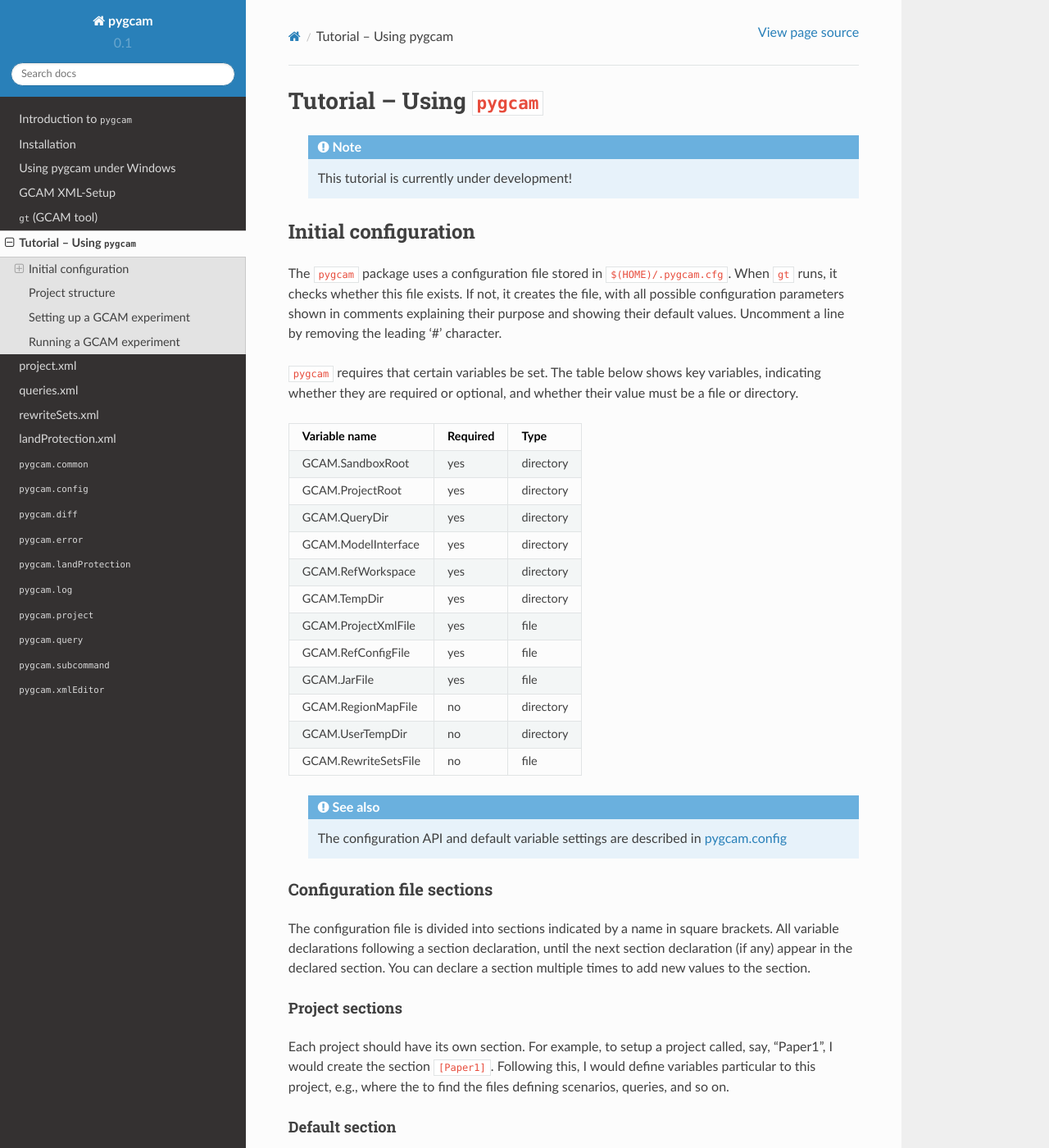
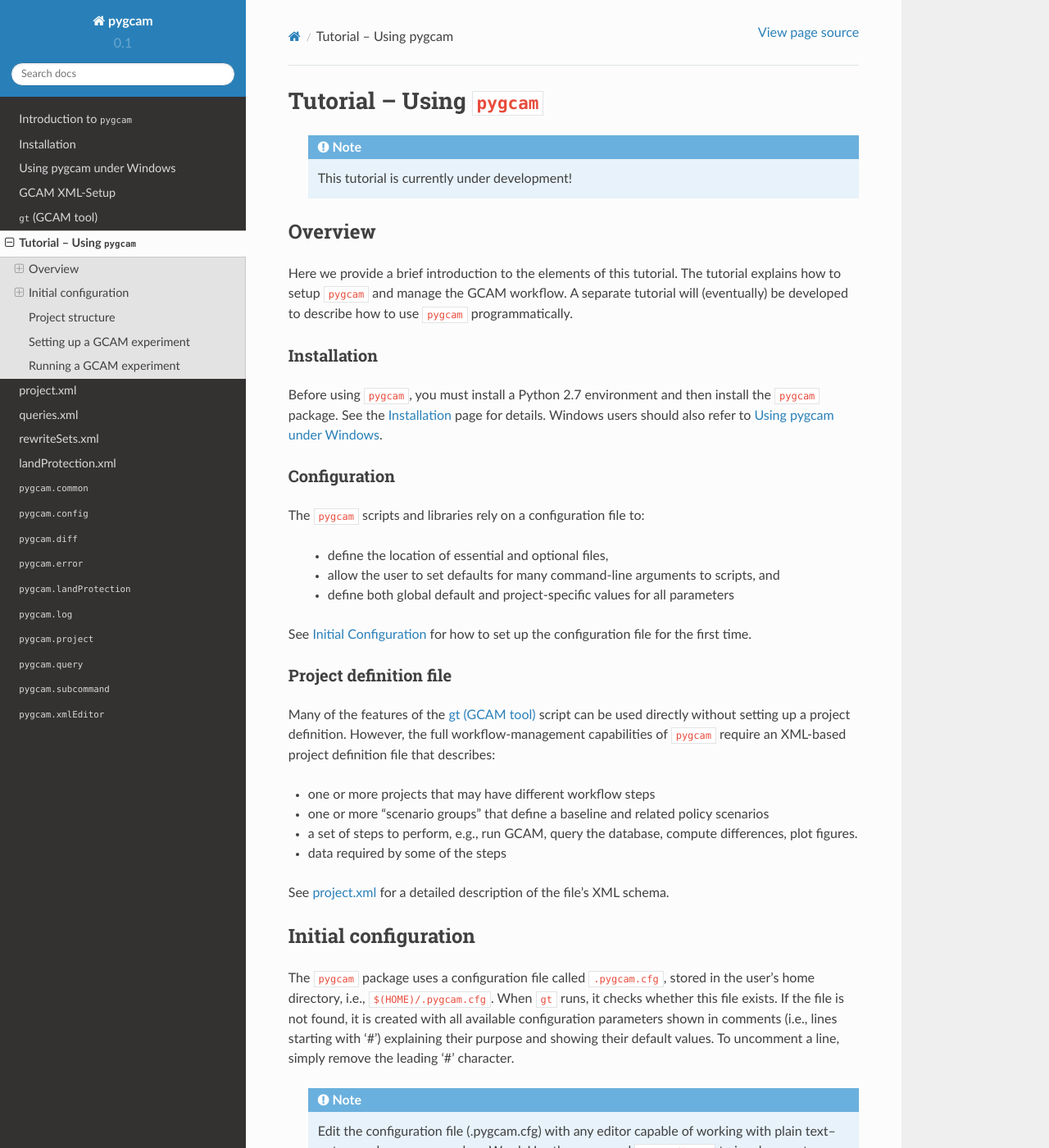
Before and after one commit to JGCRI/pygcam, a Sphinx documentation site: the page built from docs/source/tutorial.rst, in a window 1280 px wide and 1400 px high. Shown: the whole window at 82% size. Built offline with Sphinx 7.4.7 and the Read the Docs theme 2.0.0, drawn with Linux system fonts in a browser that asks for light colours; some of the changed text lies outside the part shown.

Commit message:
Updated docs.

```diff
--- a/docs/source/tutorial.rst
+++ b/docs/source/tutorial.rst
@@ -5,13 +5,63 @@ Tutorial -- Using ``pygcam``
 
         This tutorial is currently under development!
 
+Overview
+----------
+Here we provide a brief introduction to the elements of this tutorial. The tutorial
+explains how to setup ``pygcam`` and manage the GCAM workflow. A separate tutorial
+will (eventually) be developed to describe how to use ``pygcam`` programmatically.
+
+Installation
+^^^^^^^^^^^^^
+
+Before using ``pygcam``, you must install a Python 2.7 environment and then
+install the ``pygcam`` package. See the :doc:`install` page for details.
+Windows users should also refer to :doc:`windows`.
+
+Configuration
+^^^^^^^^^^^^^^^
+The ``pygcam`` scripts and libraries rely on a configuration file to:
+
+  * define the location of essential and optional files,
+  * allow the user to set defaults for many command-line arguments to scripts, and
+  * define both global default and project-specific values for all parameters
+
+See :ref:`Initial Configuration <initial-configuration-label>` for how to set up
+the configuration file for the first time.
+
+Project definition file
+^^^^^^^^^^^^^^^^^^^^^^^^^
+Many of the features of the :doc:`gcamtool` script can be used directly without
+setting up a project definition. However, the full workflow-management capabilities
+of ``pygcam`` require an XML-based project definition file that describes:
+
+* one or more projects that may have different workflow steps
+* one or more "scenario groups" that define a baseline and related policy scenarios
+* a set of steps to perform, e.g., run GCAM, query the database, compute differences, plot figures.
+* data required by some of the steps
+
+See :doc:`project-xml` for a detailed description of the file's XML schema.
+
+
+.. _initial-configuration-label:
+
 Initial configuration
 -----------------------
 
-The ``pygcam`` package uses a configuration file stored in ``$(HOME)/.pygcam.cfg``. When ``gt``
-runs, it checks whether this file exists. If not, it creates the file, with all possible
-configuration parameters shown in comments explaining their purpose and showing their
-default values. Uncomment a line by removing the leading '#' character.
+The ``pygcam`` package uses a configuration file called ``.pygcam.cfg``, stored in
+the user's home directory, i.e., ``$(HOME)/.pygcam.cfg``. When ``gt`` runs, it
+checks whether this file exists. If the file is not found, it is created with all
+available configuration parameters shown in comments (i.e., lines starting with '#')
+explaining their purpose and showing their default values. To uncomment a line,
+simply remove the leading '#' character.
+
+  .. note::
+
+        Edit the configuration file (.pygcam.cfg) with any editor capable of
+        working with plain text--not a word-processor such as Word. Use the
+        command ``gt config -e`` to invoke a system-appropriate editor on the
+        configuration file. See :doc:`config` for details.
+
 
 ``pygcam`` requires that certain variables be set. The table below shows
 key variables, indicating whether they are required or optional, and whether their value
```
Also changed, not shown: docs/source/config.rst (+92 -22 lines), 9 other files.
